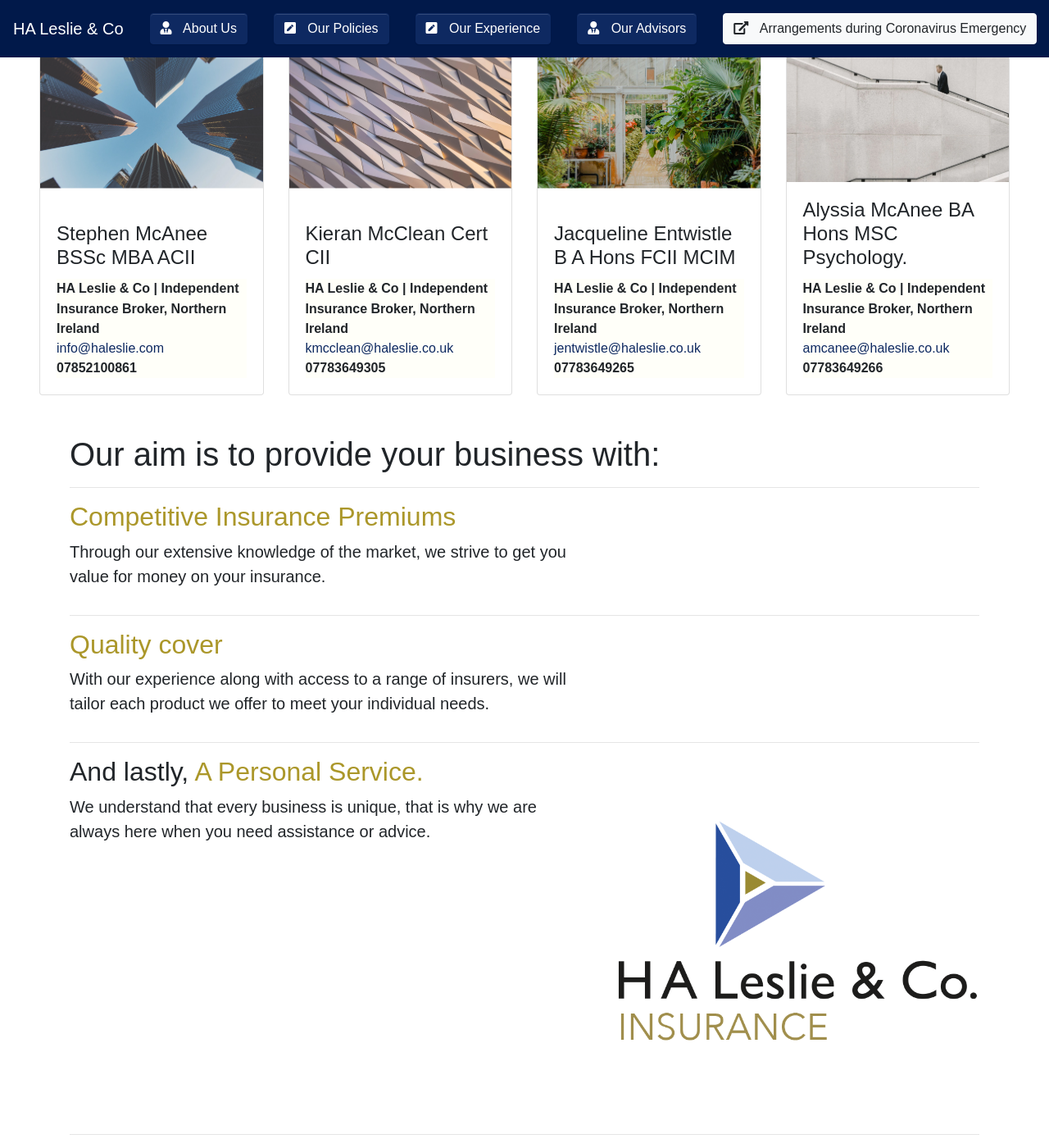
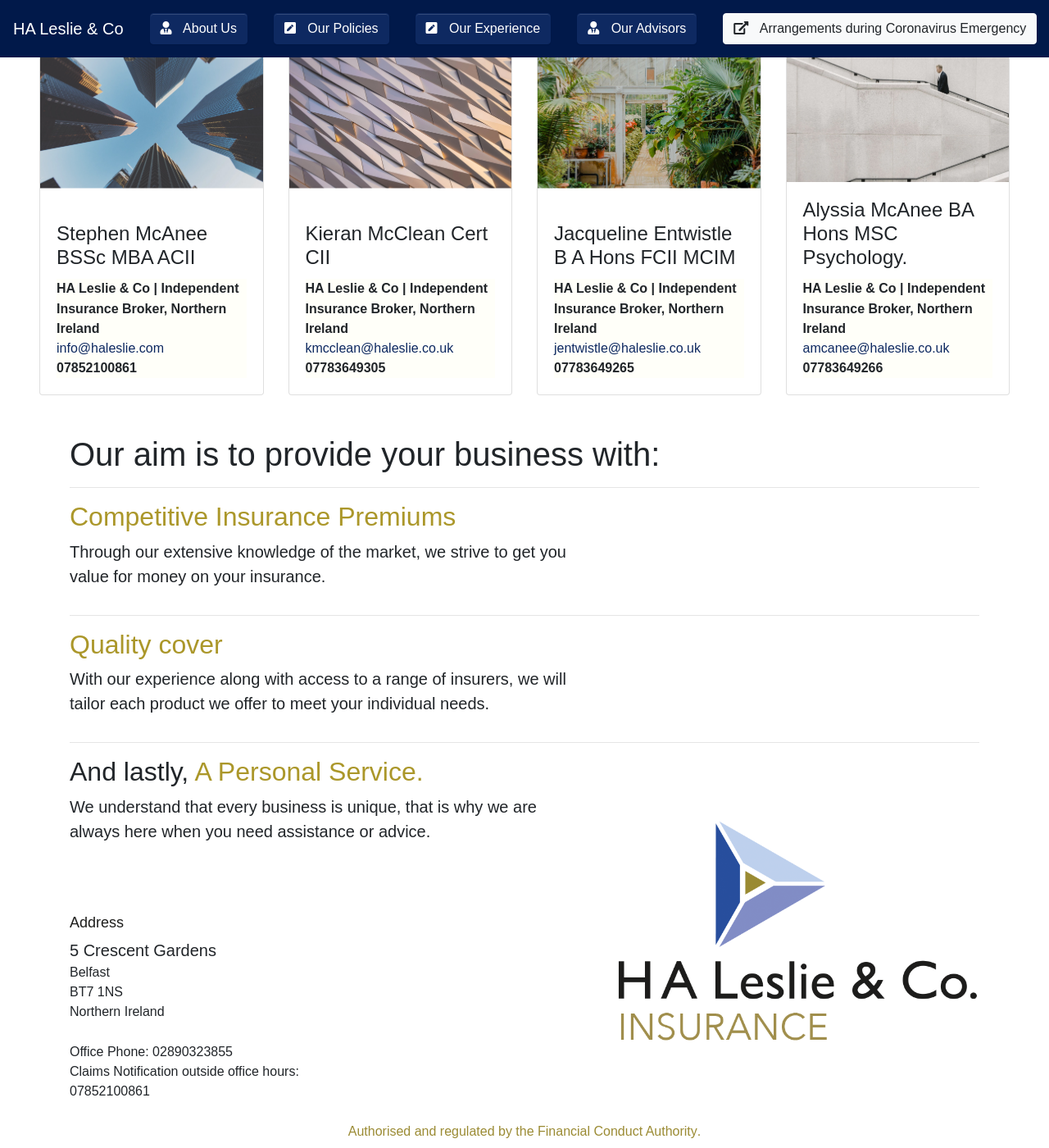
Before and after one commit to theshawe/halelsie, a Jekyll site: the page built from index.html, in a window 1280 px wide and 1400 px high, scrolled down 6102 px. Shown: the whole window at 82% size. Built offline with Jekyll 4.4.1, drawn with Linux system fonts in a browser that asks for light colours; nearby versions of some CDN libraries; some web fonts are replaced; library files that are not in the unit come from our copies.

Commit message:
updated claims info

```diff
--- a/_includes/competitive.html
+++ b/_includes/competitive.html
@@ -42,7 +42,36 @@
         We understand that every business is unique, that is why we are always
         here when you need assistance or advice.
       </p>
+
+
+
+  <div class="row featurette">
+    <div class="col-md-7 footer-left-address">
+      <h2 style="font-size: 18px;color: #1d1d1b;padding-top: 70px;" class="featurette-heading">
+        <span class="">Address</span>
+      </h2>
+      <p class="lead"><strong>5 Crescent Gardens </strong></p>
+      <p><strong>Belfast</strong></p>
+      <p><strong>BT7 1NS</strong></p>
+       <p><strong>Northern Ireland</strong></p>
+ <p style="padding-top: 25px;"><strong>Office Phone:</strong> 02890323855 </p>
+ <p><strong>Claims Notification outside office hours:</strong> 07852100861</p>
     </div>
+  </div>
+
+  <style type="text/css">
+
+    .footer-left-address p {
+      margin: 0;
+    }
+
+  </style>
+
+
+
+    </div>
+
+
     <div class="col-md-5">
       <img
         src="/images/logo.png"
@@ -54,5 +83,6 @@
 
   <hr class="featurette-divider" />
 
+
   <!-- /END THE FEATURETTES -->
 </div>
--- a/_includes/nav.html
+++ b/_includes/nav.html
@@ -86,6 +86,7 @@
 
       </div>
       <div class="modal-footer">
+            <span style="font-weight: 500;padding-right: 0px;font-size: 15px;color: #635618;">Authorised and regulated by the Financial Conduct Authority.</span>
         <button type="button" class="btn btn-secondary" data-dismiss="modal">Close</button>
       </div>
     </div>
--- a/index.html
+++ b/index.html
@@ -27,3 +27,7 @@
 {%include policies.html %}
 {%include ourexperience.html %}
 {%include competitive.html %}
+
+<footer style="position: fixed;bottom: 0;width: 100%;background: #fff;line-height: 22px;padding: 0;margin: 0;">
+   <p style="text-align: center;margin: 0;padding: 9px;font-weight: 100;color: #9b8b34;"><strong>Authorised and regulated by the Financial Conduct Authority</strong>.</p>
+ </footer>
```
Also changed, not shown: _includes/test.html (deleted, +0 -108 lines), _includes/footer.html (added), 5 other files.
